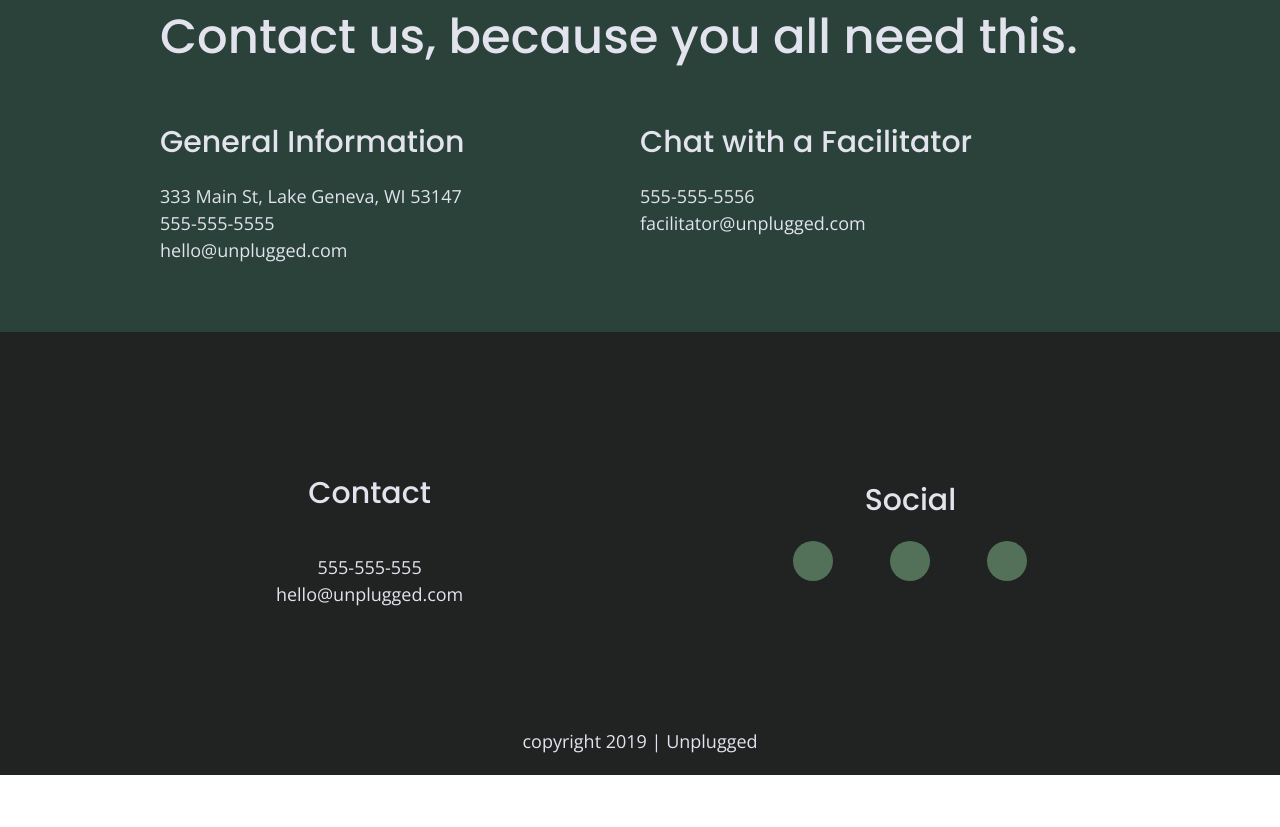
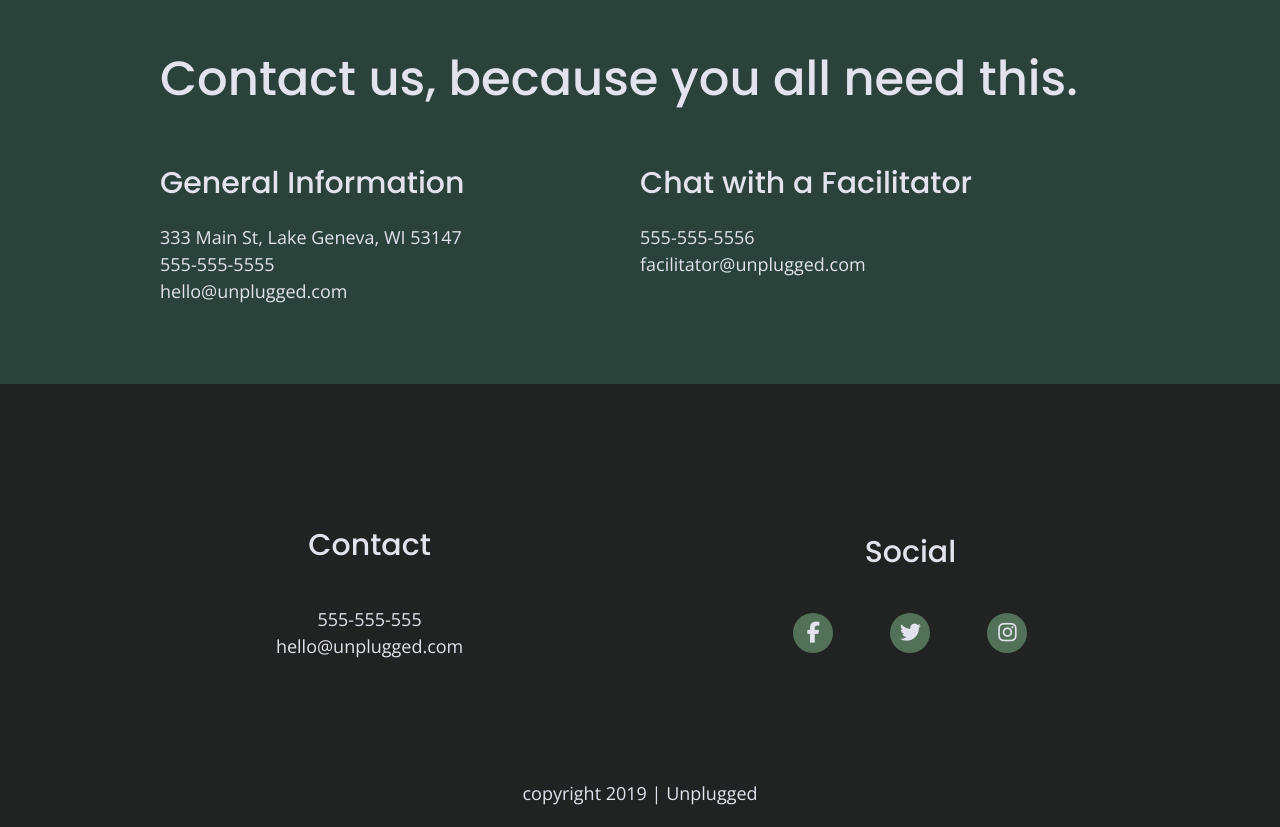
Before and after one commit to mathum49/unplugged, a website: page about/index.html in a window 1280 px wide. Shown: the part 1056-1883 px from the top of the page. Before the commit the page ends 1831 px from the top, so only its background shows below. Drawn offline with nearby package versions, Linux system fonts and the light colour scheme; files that its build step writes are made by us from their sources; files whose address does not match are found by name.

Commit message:
Added icon to faq and about page

```diff
--- a/about/index.html
+++ b/about/index.html
@@ -105,16 +105,22 @@
           </div>
 
           <div class="social">
-              <h4>Social</h4>
+            <h3>Social</h3>
             <div class="social-icons">
               <p>
-                  <a href="https://www.facebook.com/yoursite" target="_blank"></a>
+                <a href="https://www.facebook.com/yoursite" target="_blank">
+                  <i class="fa-brands fa-facebook-f"></i>
+                </a>
               </p>
               <p>
-                  <a href="https://twitter.com/Skillcrush" target="_blank"></a>
+                <a href="https://twitter.com/Skillcrush" target="_blank">
+                  <i class="fa-brands fa-twitter"></i>
+                </a>
               </p>
               <p>
-                  <a href="https://www.instagram.com/skillcrush/" target="_blank"></a>
+                <a href="https://www.instagram.com/skillcrush/" target="_blank">
+                  <i class="fa-brands fa-instagram"></i>
+                </a>
               </p>
             </div>
         </div>
--- a/css/main.css
+++ b/css/main.css
@@ -738,6 +738,10 @@ input[type=button] {
 
       /* style about page */
 
+      .mission {
+        height: 450px;
+      }
+
       .mission-content{
         display: flex;
         justify-content: space-between;
@@ -751,6 +755,10 @@ input[type=button] {
 
       .map figure {
         padding-bottom: 45%;
+      }
+
+      .contact-section {
+        height: 400px;
       }
 
       .contact-section .content-wrapper h2 {
@@ -860,6 +868,8 @@ input[type=button] {
         }
 
 
+
+
     /********** FAQ Page */
 
         .faq h2 {
```
Also changed, not shown: faq/index.html (+10 -4 lines). Lines whose indentation alone changed are shown as unchanged.
